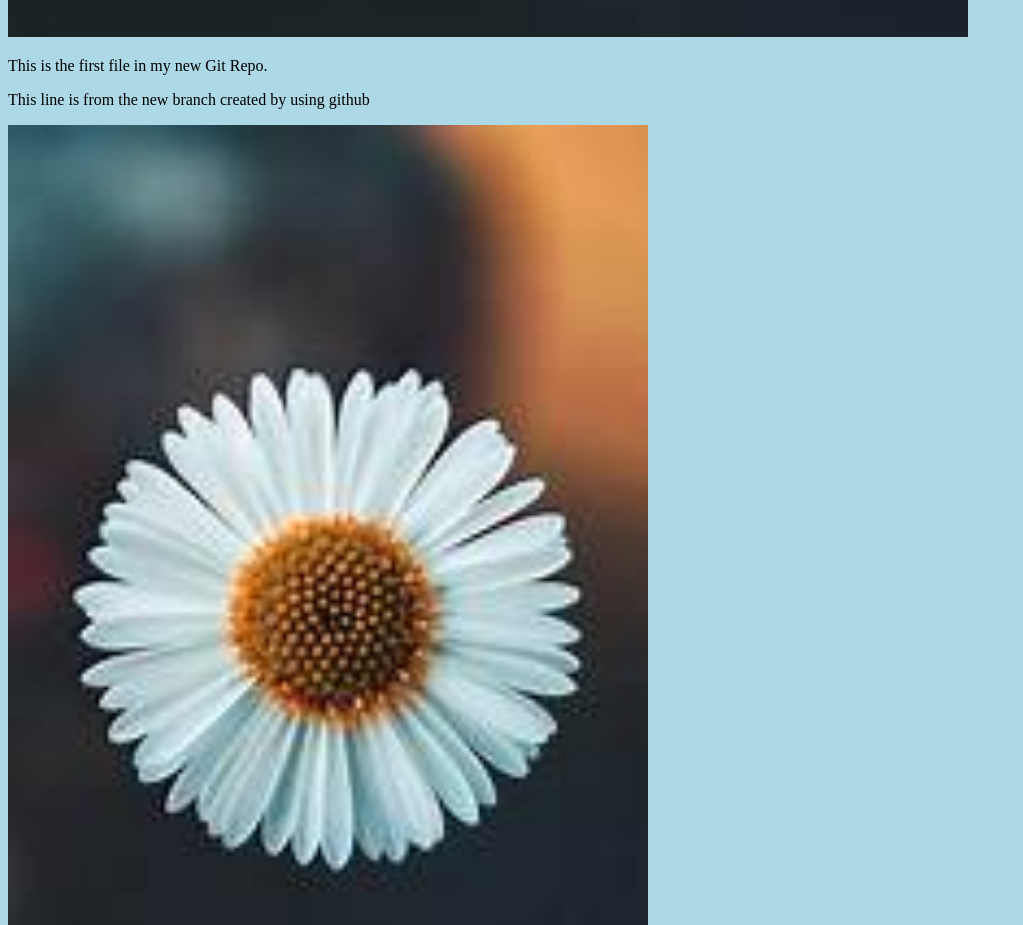
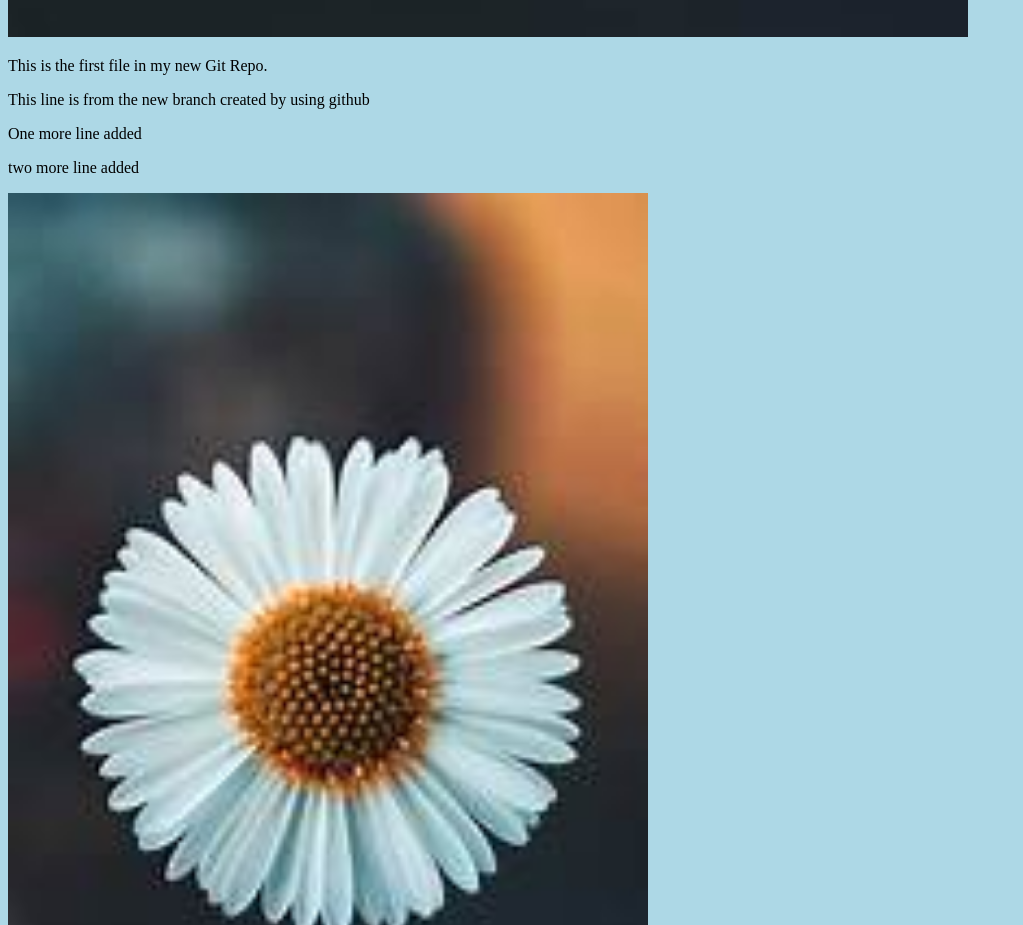
Before and after one commit to Jdamour12/git-intro, a plain HTML site: page index.html in a window 1280 px wide. Shown: the part 1480-2405 px from the top of the page, without its empty margins (0-1023 px from the left). Drawn offline with Linux system fonts and the light colour scheme.

Commit message:
updated index.html

```diff
--- a/index.html
+++ b/index.html
@@ -11,6 +11,8 @@
     style="width:100%;max-width:960px"></div>
 <p>This is the first file in my new Git Repo.</p>
 <p>This line is from the new branch created by using github</p>
+<p>One more line added</p>
+<p>two more line added</p>
 <div><img src="image-2.png" alt="Hello Git" style="width:100%;max-width:640px"></div>
 
 </body>
```
